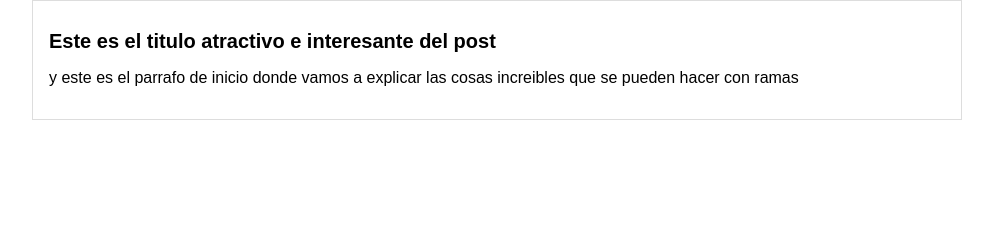
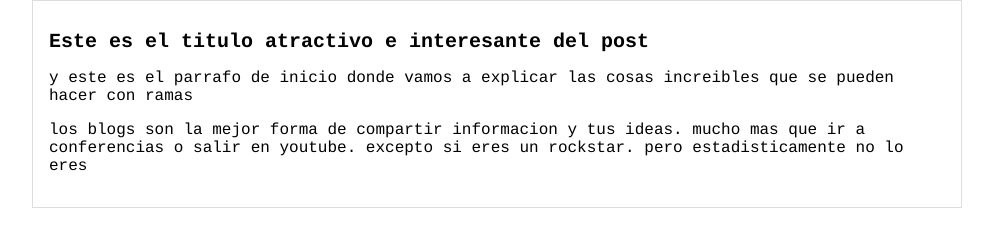
Before and after one commit to Yayosil/hyperblog, a plain HTML site: page blogpost.html in a window 1280 px wide. Shown: the whole page, without its empty margins (143-1136 px from the left). Drawn offline with Linux system fonts and the light colour scheme.

Commit message:
Agregado el contenido adicional del blog y una mejor tipografia

```diff
--- a/CSS/estilos.css
+++ b/CSS/estilos.css
@@ -2,7 +2,7 @@ body
 {
     color: black;
     text-align: center;
-    font-family: "Arial";
+    font-family: "Courier";
     font-size: 16px;
     margin: 0;
     padding: 0;
--- a/blogpost.html
+++ b/blogpost.html
@@ -8,6 +8,7 @@
             <div id="post">
                 <h1>Este es el titulo atractivo e interesante del post</h1>
                 <p>y este es el parrafo de inicio donde vamos a explicar las cosas increibles que se pueden hacer con ramas</p>
+                <p>los blogs son la mejor forma de compartir informacion y tus ideas. mucho mas que ir a conferencias o salir en youtube. excepto si eres un rockstar. pero estadisticamente no lo eres</p>
             </div>
         </div>
     </body>
```
